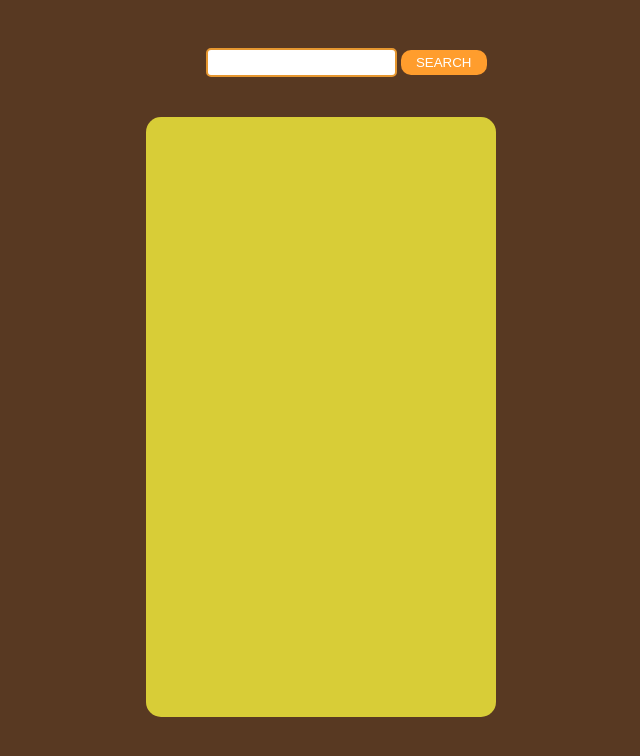
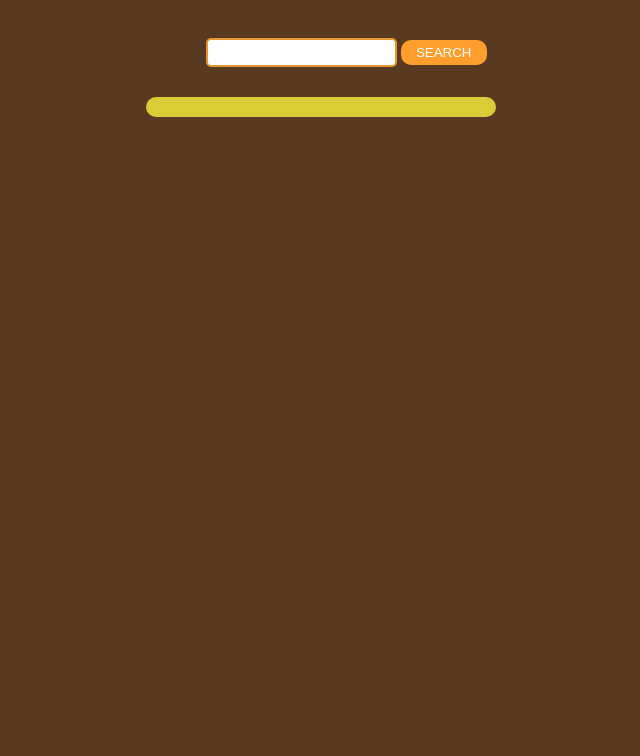
Before and after one commit to Galina-S/PokemonCards, a plain HTML site: page index.html in a window 1280 px wide. Shown: the whole page, without its empty margins (294-934 px from the left). Drawn offline with Linux system fonts and the light colour scheme.

Commit message:
Add files via upload

```diff
--- a/style.css
+++ b/style.css
@@ -5,8 +5,8 @@ body {
 
 form {
     text-align: center;
-    padding-top: 40px;
-    padding-bottom: 40px;
+    padding-top: 30px;
+    padding-bottom: 30px;
 }
 
 button {
@@ -33,10 +33,11 @@ input {
 
 .card {
     width: 350px;
-    height: 75vh;
+
     background-color: rgb(216, 205, 55);
     text-align: center;
     border-radius: 15px;
+    padding-bottom: 20px;
 }
 
 .name {
```
